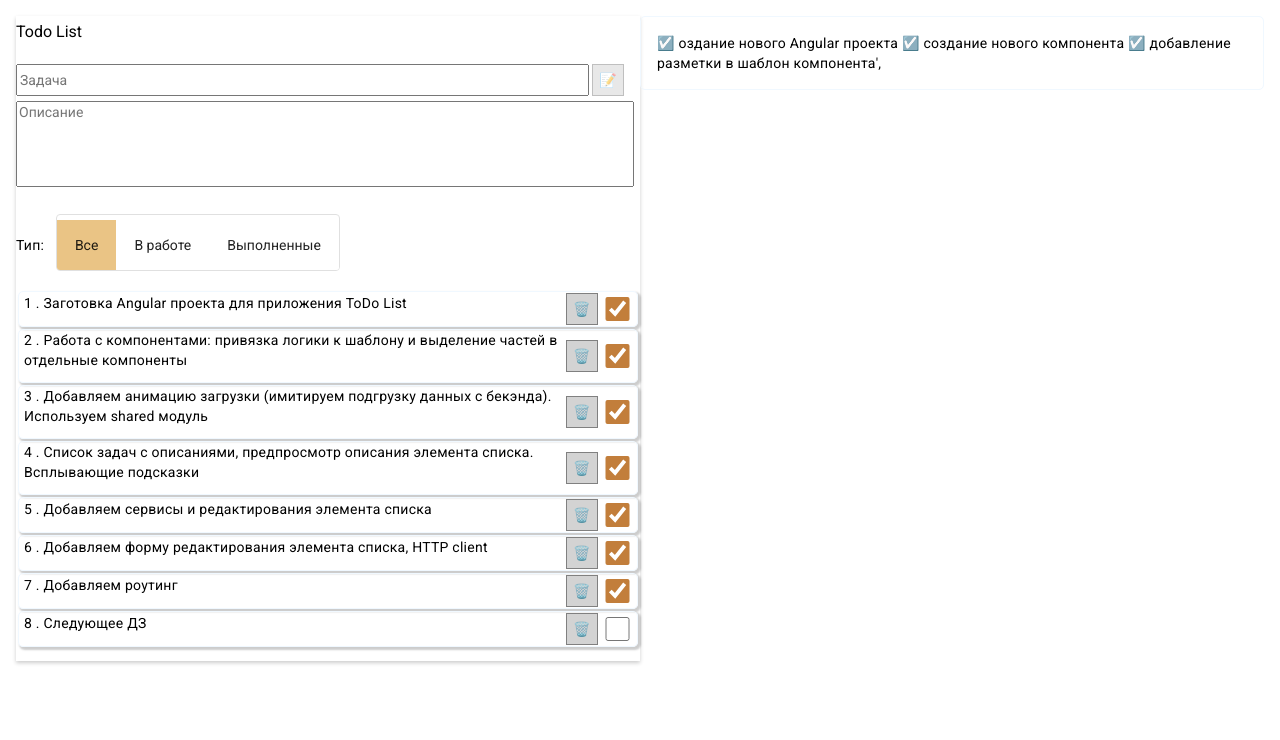
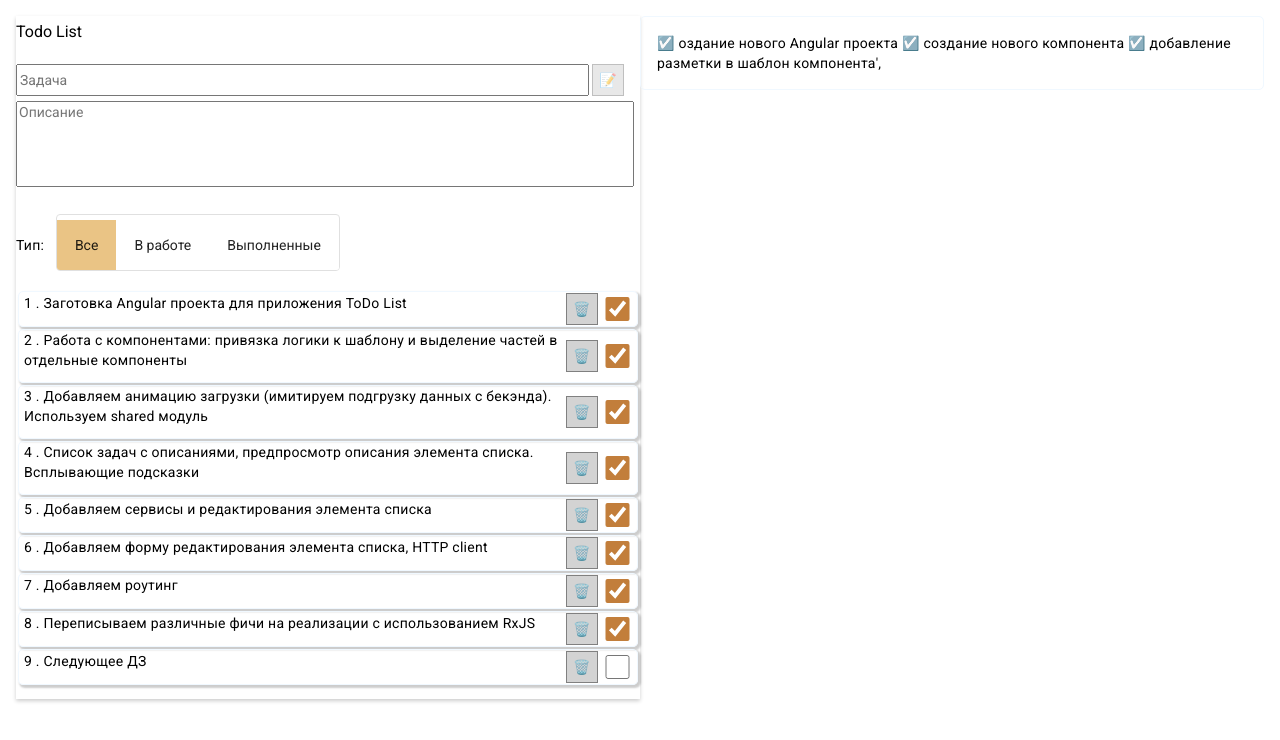
Before and after one commit to Angular-OTUS/ToDoList-alexeyvasiliev, an Angular app: page /tasks/1 in a window 1280 px wide. Shown: the top 740 px of the page. Built offline with nearby package versions, Linux system fonts and the light colour scheme; data requests are answered from the project's data file.

Commit message:
init hw8

```diff
--- a/data/todo.json
+++ b/data/todo.json
@@ -43,10 +43,16 @@
       "id": 7
     },
     {
+      "text": "Переписываем различные фичи на реализации с использованием RxJS",
+      "description": "☑️ Создать сервис для выполнения запросов к бекенду для получения списка задач, изменения и удаления если ещё не создан. Сервис должен возвращать Observables на каждый запрос как мы рассматривали на уроке. ☑️ Сделать рефактор сервиса который хранит список задач с использованием приватного BehaviorSubject и публичных геттеров и сеттеров как обсуждали на занятии. Адаптировать все участки кода в проекте использования этого сервиса. ☑️ Сделать рефактор сервиса который хранит и отображает Toasts c использованием той же практики с BehaviorSubject. (перевести весь сервис на реактивный стиль) ☑️(Опционально так как ещё не прошли операторы) Сделать реализацию фильтра тасок через Observables",
+      "status": "Completed",
+      "id": 8
+    },
+    {
       "text": "Следующее ДЗ",
       "description": "sdfsdf",
       "status": "InProgress",
-      "id": 8
+      "id": 9
     }
   ]
 }
--- a/src/app/app.module.ts
+++ b/src/app/app.module.ts
@@ -15,7 +15,7 @@ import { MatButtonModule } from '@angular/material/button';
 import { FormsModule, ReactiveFormsModule } from '@angular/forms';
 import { TodoStore } from '@services/index';
 import { APP_CONFIG, Configuration } from './config/appConfig';
-import { TodoRestStoreService } from '@services/todo-store.service';
+// import { TodoStore } from '@services/todo-store.service';
 import { HttpClientModule } from '@angular/common/http';
 import { MatButtonToggleModule } from '@angular/material/button-toggle';
 import { SharedModule } from '@shared/shared.module';
@@ -59,7 +59,7 @@ const routes: Routes = [
     RouterModule.forRoot(routes),
   ],
   providers: [
-    { provide: TodoStore, useClass: TodoRestStoreService },
+    { provide: TodoStore, useClass: TodoStore },
     { provide: APP_CONFIG, useValue: Configuration },
   ],
   bootstrap: [AppComponent],
--- a/src/app/components/todo-list/todo-list.component.html
+++ b/src/app/components/todo-list/todo-list.component.html
@@ -7,7 +7,7 @@
     <ul *ngIf="!isLoading" class="todo-card_list">
       <app-todo-filter-panel (filterEmitter)="onFilterChange($event)"></app-todo-filter-panel>
 
-      <li *ngFor="let item of items" class="todo-card_list_item">
+      <li *ngFor="let item of items | async" class="todo-card_list_item">
         <app-todo-item
           [todo]="item"
           (ItemRemove)="onItemRemove($event)"
--- a/src/app/components/todo-list/todo-list.component.ts
+++ b/src/app/components/todo-list/todo-list.component.ts
@@ -5,7 +5,7 @@ import { TodoStore } from '@services/todo-store.service';
 import { ToastType } from '@shared/interfaces/Toast';
 import { ToastService } from '@shared/services/toast.service';
 import { Router } from '@angular/router';
-import { map } from 'rxjs';
+import {BehaviorSubject, filter, map} from 'rxjs';
 
 @Component({
   selector: 'app-todo-list',
@@ -13,7 +13,7 @@ import { map } from 'rxjs';
   styleUrls: ['./todo-list.component.scss'],
 })
 export class TodoListComponent implements OnInit {
-  items: Todo[] = [];
+  items = new BehaviorSubject<Todo[]>([]);
 
   private storedItems: Todo[] = [];
   isLoading = true;
@@ -29,6 +29,7 @@ export class TodoListComponent implements OnInit {
   private savedFilter: TodoStatusState = TodoState.All;
 
   ngOnInit(): void {
+     this.items =  this.store.listDataTodo;
     this.isLoading = true;
     this.fetchData();
     this.isLoading = false;
@@ -53,16 +54,23 @@ export class TodoListComponent implements OnInit {
 
   async onItemSelected(selectedItemId: number) {
     this.selectedItemId = selectedItemId;
-    const description = this.items.find(item => item.id == selectedItemId)?.description;
+   // const description = this.items.find(item => item.id == selectedItemId)?.description;
 
-    await this.router.navigate([`tasks/${selectedItemId}`], { state: { description } });
+    await this.router.navigate([`tasks/${selectedItemId}`], { state: {  } });
   }
 
-  private fetchData = () =>
-    this.store.getAll().subscribe(data => {
-      this.storedItems = [...data];
-      this.onFilterChange();
-    });
+  private fetchData = () => {
+    this.store.getAll();
+
+    console.log("y",  this.items.getValue());
+
+    this.storedItems = [...  this.items.getValue() ]
+    //this.onFilterChange();
+  }
+    // this.store.getAll().subscribe(data => {
+    //   this.storedItems = [...data];
+    //   this.onFilterChange();
+    // });
 
   onItemEditClick = (selectedItemId: number) => {
     this.store.getById(selectedItemId).subscribe(todo => {
@@ -83,7 +91,12 @@ export class TodoListComponent implements OnInit {
 
   onFilterChange = (filterType: TodoStatusState = this.savedFilter): void => {
     this.savedFilter = filterType;
-    this.items = this.storedItems.filter(t => filterType == TodoState.All || t.status === filterType);
+    console.log( "onFilterChange" , filterType);
+
+    this.items.next(  this.items.getValue().filter( t => filterType == TodoState.All || t.status === filterType));
+
+   // this.items = this.storedItems.filter(t => filterType == TodoState.All || t.status === filterType);
+  //  this.items = new BehaviorSubject<Todo[]>(  this.storedItems.filter(t => filterType == TodoState.All || t.status === filterType));
   };
 
   onItemEdit(todoEdit: Todo): void {
--- a/src/app/services/index.ts
+++ b/src/app/services/index.ts
@@ -1,2 +1,2 @@
-import { TodoStore, TodoRestStoreService } from './todo-store.service';
-export { TodoStore, TodoRestStoreService };
+import { TodoStore } from './todo-store.service';
+export { TodoStore };
--- a/src/app/services/todo-store.service.ts
+++ b/src/app/services/todo-store.service.ts
@@ -1,31 +1,46 @@
-import { Todo, TodoDraft, TodoStatus } from '@interfaces/Todo';
-import { inject } from '@angular/core';
+import {Todo, TodoDraft, TodoStatus} from '@interfaces/Todo';
+import {inject} from '@angular/core';
 
-import { HttpClient } from '@angular/common/http';
-import { APP_CONFIG } from '../config/appConfig';
-import { Observable } from 'rxjs';
+import {HttpClient} from '@angular/common/http';
+import {APP_CONFIG} from '../config/appConfig';
+import {BehaviorSubject, Observable, Subscription, tap} from 'rxjs';
 
-export abstract class TodoStore {
-  abstract getAll(): Observable<Todo[]>;
-  abstract getById(id: number): Observable<Todo | undefined>;
-  abstract removeTodo(id: number): Observable<void>;
-  abstract addTodo(todoDraft: TodoDraft): Observable<void>;
-  abstract save(todo: Todo): Observable<void>;
-  abstract changeStatus(id: number, newStatus: TodoStatus): Observable<void>;
-}
+// export abstract class TodoStore {
+//   abstract getAll(): Observable<Todo[]>;
+//   abstract getById(id: number): Observable<Todo | undefined>;
+//   abstract removeTodo(id: number): Observable<void>;
+//   abstract addTodo(todoDraft: TodoDraft): Observable<void>;
+//   abstract save(todo: Todo): Observable<void>;
+//   abstract changeStatus(id: number, newStatus: TodoStatus): Observable<void>;
+//
+//   get listDataTodo(): BehaviorSubject<Todo[]>;
+// }
 
-export class TodoRestStoreService extends TodoStore {
+export class TodoStore {
+  set listDataTodo(value: BehaviorSubject<Todo[]>) {
+    this._listDataTodo = value;
+  }
+
+  get listDataTodo(): BehaviorSubject<Todo[]> {
+    return this._listDataTodo;
+  }
+
   private httpClient = inject(HttpClient);
   private appConfig = inject(APP_CONFIG);
+
+  private _listDataTodo = new BehaviorSubject<Todo[]>([]);
+
+
   addTodo = (todoDraft: TodoDraft): Observable<void> => {
     return this.httpClient.post<void>(this.appConfig.URL, todoDraft);
   };
 
   changeStatus = (id: number, newStatus: TodoStatus): Observable<void> => {
-    return this.httpClient.patch<void>(`${this.appConfig.URL}/${id}`, { status: newStatus });
+    return this.httpClient.patch<void>(`${this.appConfig.URL}/${id}`, {status: newStatus});
   };
 
-  getAll = (): Observable<Todo[]> => this.httpClient.get<Array<Todo>>(this.appConfig.URL);
+  getAll = (): Subscription => this.httpClient.get<Array<Todo>>(this.appConfig.URL).subscribe((data) => this._listDataTodo.next(data));
+
 
   getById = (id: number): Observable<Todo | undefined> => this.httpClient.get<Todo>(`${this.appConfig.URL}/${id}`);
 
```
Also changed, not shown: doc/HW8.md (added, +19 -0 lines), 1 other file (tests, documents, lock files or other folders).
